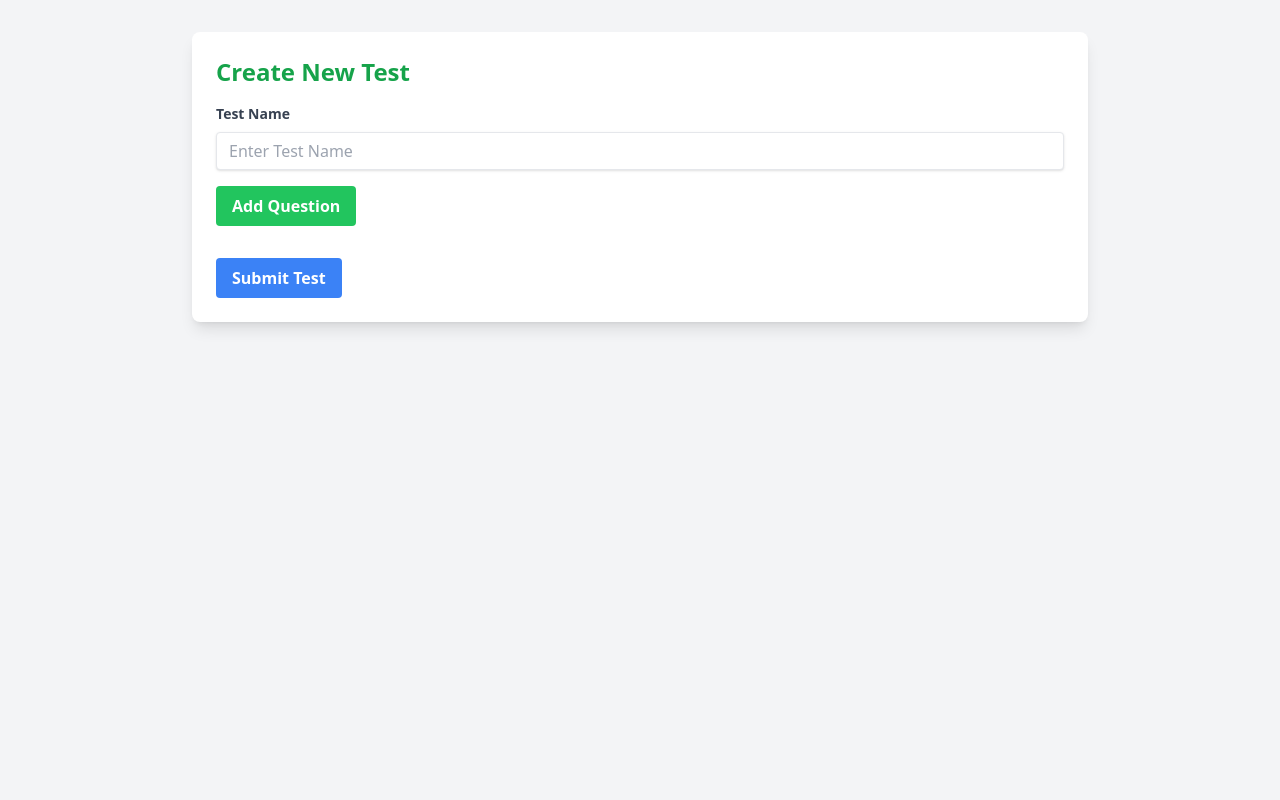
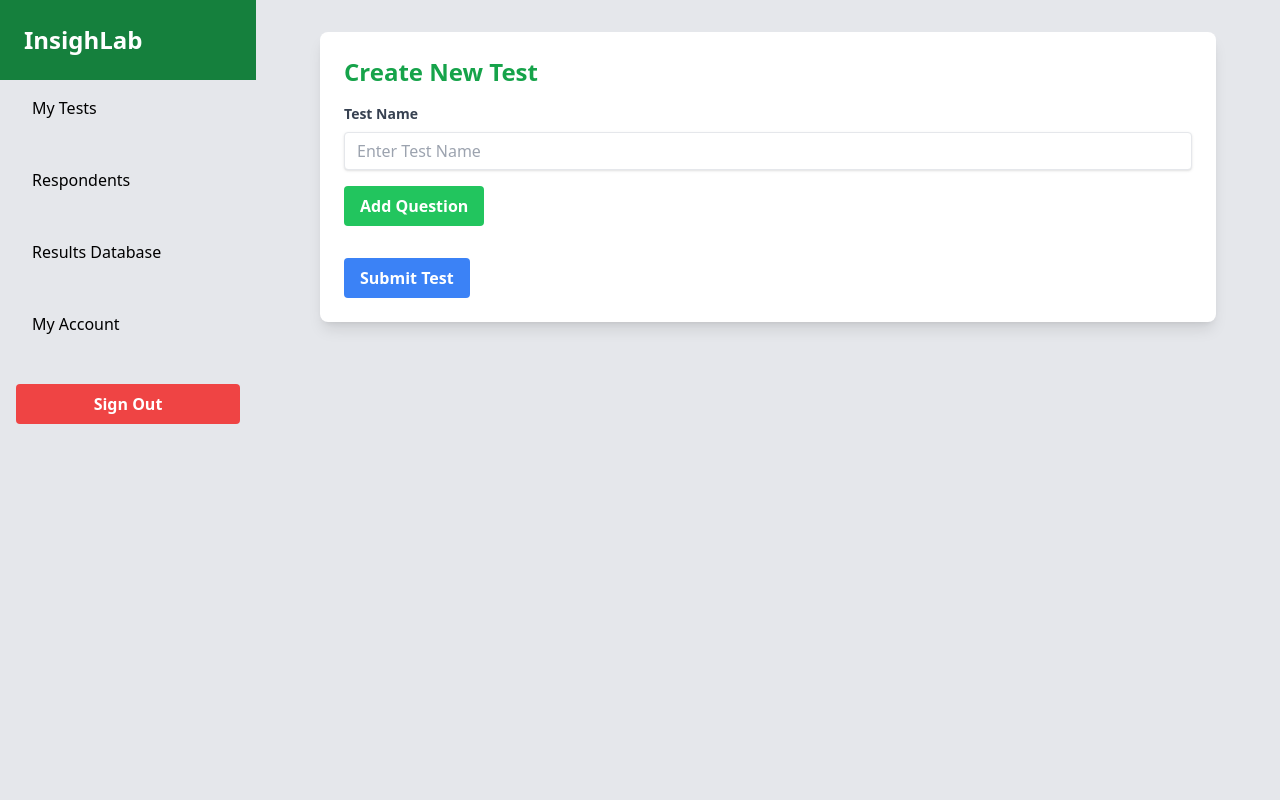
Before and after one commit to Scripter2104/InsightLab, a Django app: page /newtest/ in a window 1280 px wide. Run offline with Django 5.2, Linux system fonts and the light colour scheme; some libraries are stand-ins or nearby versions.

Commit message:
Showed demo to maiitra

```diff
--- a/InsightLab/InsightLab/urls.py
+++ b/InsightLab/InsightLab/urls.py
@@ -21,7 +21,7 @@ from loginApp.views import signup_view
 from homeApp.views import home_view,newtest_view
 
 urlpatterns = [
-    # path('admin/', admin.site.urls),
+    #path('admin/', admin.site.urls),
     path('', login_view, name='login'),
     path('signup/', signup_view, name='signup'),
     path('home/', home_view, name='home'),
--- a/InsightLab/homeApp/templates/new_test.html
+++ b/InsightLab/homeApp/templates/new_test.html
@@ -6,9 +6,37 @@
     <title>Create New Test</title>
     <script src="https://cdn.tailwindcss.com"></script>
 </head>
-<body class="bg-gray-100 p-8">
+<body class="bg-gray-200">
 
 
+    <div class="flex min-h-screen">
+        <aside class="w-64 bg-white-100 text-white h-screen">
+            <div class="p-6 bg-green-700">
+                <h2 class="text-2xl font-bold">InsighLab</h2>
+            </div>
+            <nav class="px-4">
+                <ul>
+                    <li class="mb-4">
+                        <a href="#" class="block p-4  rounded-lg text-black">My Tests</a>
+                    </li>
+                    <li class="mb-4">
+                        <a href="#" class="block p-4 hover:bg-green-700 rounded-lg text-black">Respondents</a>
+                    </li>
+                    <li class="mb-4">
+                        <a href="#" class="block p-4 hover:bg-green-700 rounded-lg text-black">Results Database</a>
+                    </li>
+                    <li class="mb-4">
+                        <a href="#" class="block p-4 hover:bg-green-700 rounded-lg text-black">My Account</a>
+                    </li>
+                </ul>
+            </nav>
+            <div class="mt-auto p-4">
+                <button class="block w-full bg-red-500 hover:bg-red-600 text-white font-bold py-2 px-4 rounded">Sign Out</button>
+            </div>
+        </aside>
+
+
+        <main class="flex-grow p-8">
             <div class="bg-white rounded-lg shadow-lg p-6 w-full max-w-4xl mx-auto">
                 <h2 class="text-2xl font-bold mb-4 text-green-600">Create New Test</h2>
 
@@ -24,9 +52,12 @@
 
                 <div id="questionList" class="mt-6 space-y-4"></div>
 
+
                 <div class="mt-8">
                     <button id="submitTestBtn" class="bg-blue-500 hover:bg-blue-600 text-white font-bold py-2 px-4 rounded">Submit Test</button>
                 </div>
+            </div>
+        </main>
     </div>
 
 
@@ -67,7 +98,7 @@
 
             let testDetails = { name: testName, questions: [] };
             questions.forEach((input, index) => {
-                if (index % 5 === 0) {
+                if (index % 5 === 0) { // Every 5th input is a new question
                     testDetails.questions.push({ question: input.value, options: [] });
                 } else {
                     testDetails.questions[testDetails.questions.length - 1].options.push(input.value);
--- a/InsightLab/loginApp/templates/login_page.html
+++ b/InsightLab/loginApp/templates/login_page.html
@@ -112,6 +112,7 @@
         }
     });
 
+
     </script>
 </body>
 </html>
```
Also changed, not shown: InsightLab/db.sqlite3, InsightLab/loginApp/views.py (line endings or trailing spaces). Lines whose indentation alone changed are shown as unchanged.
